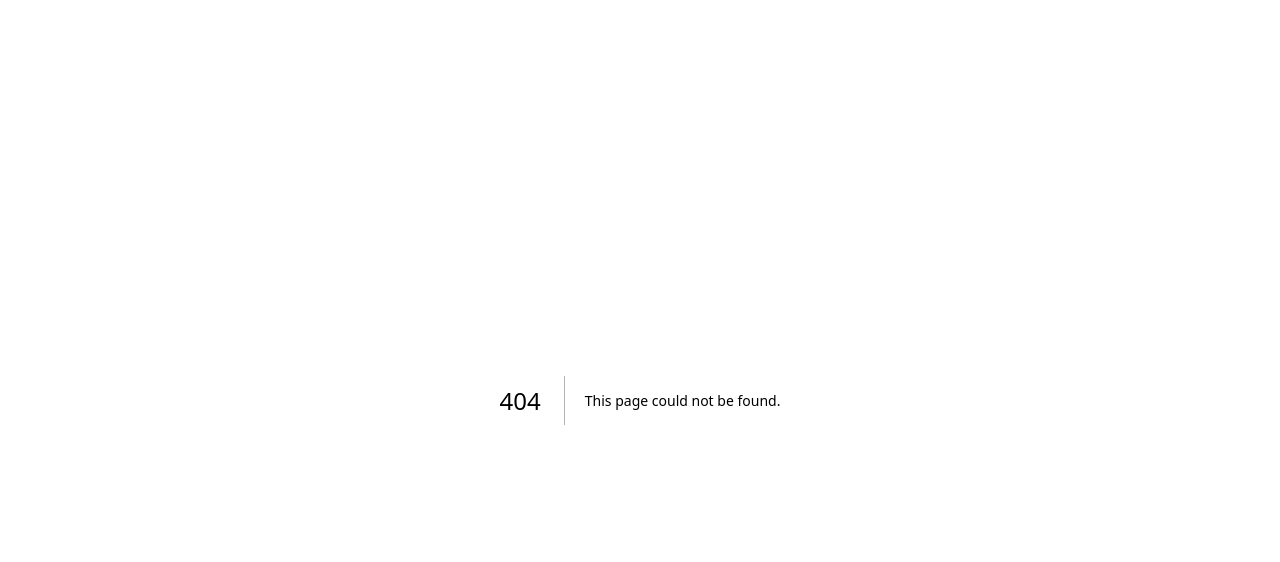
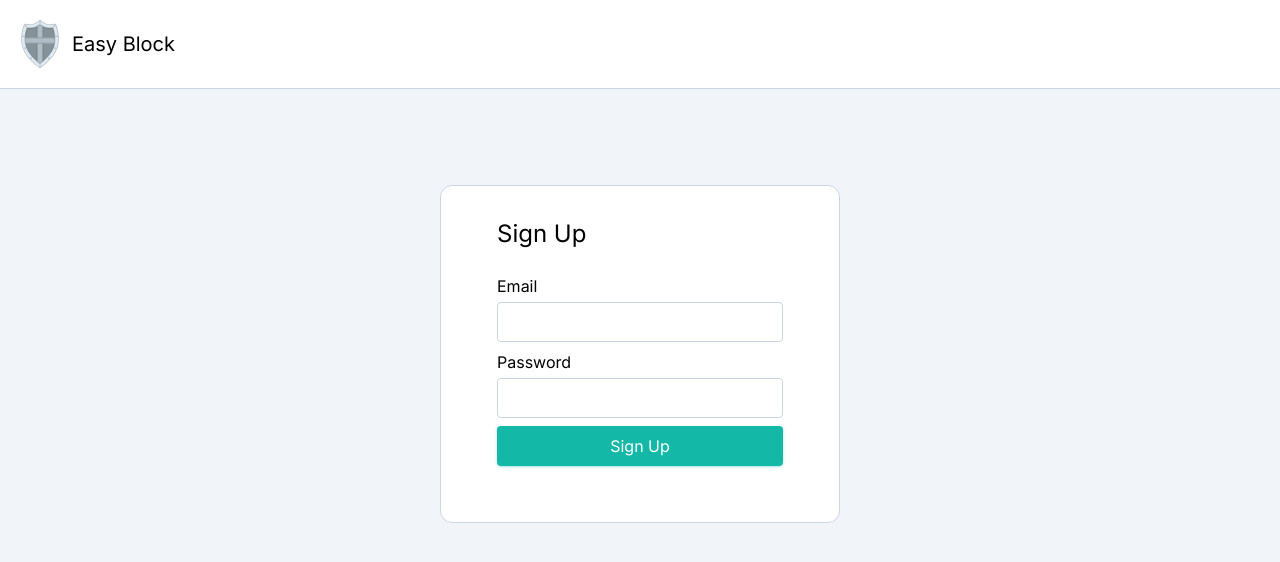
Before and after one commit to Art-San/YTb_Nest.js_Next.js_FSD_Block_site.Evgeniy_Paromov, a Next.js app in the folder client/: page /sign-up in a window 1280 px wide. Before the commit this address had no page. Shown: the top 562 px of the page. Built offline with nearby package versions, Linux system fonts and the light colour scheme.

Commit message:
Авторизация, регистрация

```diff
--- a/client/package.json
+++ b/client/package.json
@@ -16,7 +16,8 @@
     "clsx": "^2.0.0",
     "next": "13.5.6",
     "react": "^18",
-    "react-dom": "^18"
+    "react-dom": "^18",
+    "react-hook-form": "^7.48.2"
   },
   "devDependencies": {
     "@types/node": "^20",
--- /dev/null
+++ b/client/pages/sign-up.tsx
@@ -0,0 +1,3 @@
+import { SignUpPage } from '@/pages/sign-up'
+
+export default SignUpPage
--- /dev/null
+++ b/client/src/features/auth/index.ts
@@ -0,0 +1,4 @@
+export { SignUpForm } from './ui/sign-up-form'
+// export { SignInForm } from "./ui/sign-in-form";
+// export { SignOutButton } from "./ui/sign-out-button";
+// export { protectedPage } from "./ui/protected-page";
--- /dev/null
+++ b/client/src/features/auth/ui/sign-in-form.tsx
@@ -0,0 +1 @@
+export function SignInForm() {}
--- /dev/null
+++ b/client/src/features/auth/ui/sign-up-form.tsx
@@ -0,0 +1,64 @@
+import { UiButton } from '@/shared/ui/ui-button'
+
+import { UiTextField } from '@/shared/ui/ui-text-field'
+import { useMutation } from '@tanstack/react-query'
+import { useForm } from 'react-hook-form'
+
+export function SignUpForm() {
+	const { register, handleSubmit } = useForm<{
+		email: string
+		password: string
+	}>()
+	// useQuery для get
+	// useMutation для POST PUT Этот хук предоставляет удобный способ отправки запросов на создание, обновление или удаление данных на сервере.
+	// useMutation()
+
+	return (
+		<form
+			className="flex flex-col gap-2"
+			onSubmit={handleSubmit((data) => console.log(data))}
+		>
+			<UiTextField
+				label="Email"
+				inputProps={{ ...register('email', { required: true }) }}
+			/>
+			<UiTextField
+				label="Password"
+				inputProps={{ ...register('password', { required: true }) }}
+			/>
+			<UiButton variant="primary">Sign Up</UiButton>
+		</form>
+	)
+}
+// import { ROUTES } from "@/shared/constants/routes";
+// import { UiButton } from "@/shared/ui/ui-button";
+// import { UiLink } from "@/shared/ui/ui-link";
+// import { UiTextField } from "@/shared/ui/ui-text-field";
+// import { useSignUpForm } from "../model/use-sign-up-form";
+
+// export function SignUpForm() {
+//   const { handleSubmit, isLoading, register, errorMessage } = useSignUpForm();
+
+//   return (
+//     <form className="flex flex-col gap-2" onSubmit={handleSubmit}>
+//       <UiTextField
+//         label="Email"
+//         inputProps={{ type: "email", ...register("email", { required: true }) }}
+//       />
+//       <UiTextField
+//         label="Password"
+//         inputProps={{
+//           type: "password",
+//           ...register("password", { required: true }),
+//         }}
+//       />
+//       <UiButton disabled={isLoading} variant="primary">
+//         Sign Up
+//       </UiButton>
+//       <UiLink className="text-center" href={ROUTES.SIGN_IN}>
+//         Sign In
+//       </UiLink>
+//       {errorMessage && <div className="text-rose-500">{errorMessage}</div>}
+//     </form>
+//   );
+// }
--- a/client/src/pages/home.tsx
+++ b/client/src/pages/home.tsx
@@ -25,15 +25,14 @@ export default function HomePage() {
 	// }, [])
 
 	const { data } = useQuery({
+		// useQuery для get
 		queryKey: ['session'],
 		queryFn: () => authControllerGetSessionInfo(),
 	})
 	console.log('data', data)
 
 	return (
-		<main
-			className={`flex min-h-screen flex-col items-center justify-between p-24`}
-		>
+		<main className={`min-h-screen`}>
 			<UiHeader right={<div> {data?.email}</div>} />
 			<UiButton variant="primary">hex</UiButton>
 			<UiButton variant="secondary">hex</UiButton>
--- /dev/null
+++ b/client/src/pages/sign-up.tsx
@@ -0,0 +1,30 @@
+import { SignUpForm } from '@/features/auth'
+import { UiFormPageLayout } from '@/shared/ui/layouts/ui-form-page-layout'
+import { UiHeader } from '@/shared/ui/ui-header'
+
+export function SignUpPage() {
+	return (
+		<UiFormPageLayout
+			title="Sign Up"
+			header={<UiHeader />}
+			form={<SignUpForm />}
+		/>
+	)
+}
+
+// import { SignUpForm } from '@/features/auth'
+// import { UiHeader } from '@/shared/ui/ui-header'
+
+// export function SignUpPage() {
+// 	return (
+// 		<div className=" min-h-screen flex flex-col border-slate-100">
+// 			<UiHeader />
+// 			<main className=" grow flex flex-col pt-24">
+// 				<div className=" rounded-xl border border-slate-300 px-14 py-8 pb-14 w-full max-w-[400px] bg-white self-center">
+// 					<h1 className=" text-2xl mb-6">Sign Up</h1>
+// 					<SignUpForm />
+// 				</div>
+// 			</main>
+// 		</div>
+// 	)
+// }
--- /dev/null
+++ b/client/src/shared/ui/layouts/ui-form-page-layout.tsx
@@ -0,0 +1,23 @@
+import { ReactNode } from 'react'
+
+export function UiFormPageLayout({
+	title,
+	form,
+	header,
+}: {
+	header?: ReactNode
+	form?: ReactNode
+	title: string
+}) {
+	return (
+		<div className="min-h-screen flex flex-col bg-slate-100">
+			{header}
+			<main className="grow flex flex-col pt-24">
+				<div className="rounded-xl border border-slate-300 px-14 py-8 pb-14 w-full max-w-[400px] bg-white self-center">
+					<h1 className="text-2xl mb-6">{title}</h1>
+					{form}
+				</div>
+			</main>
+		</div>
+	)
+}
```
Also changed, not shown: 1 other file (tests, documents, lock files or other folders).
